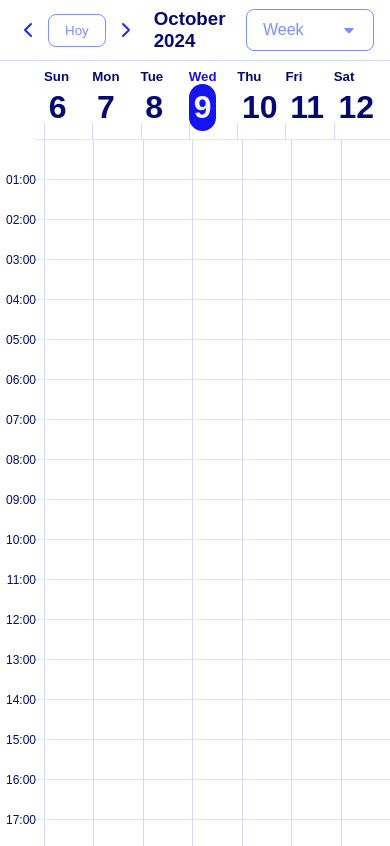
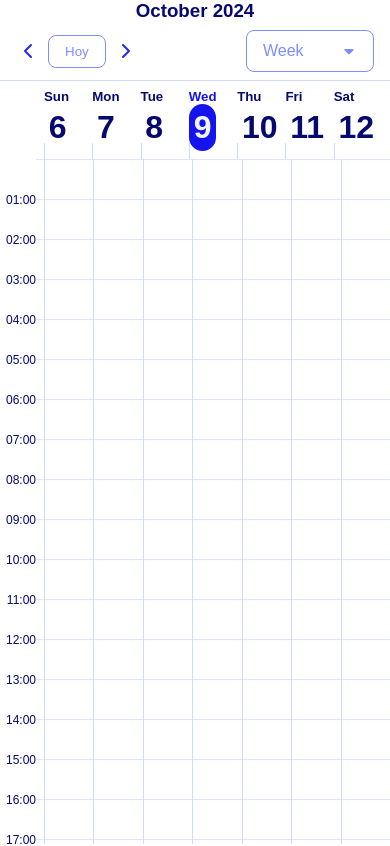
Before and after one commit to luis-keny/angular-calendar, an Angular app: page /calendar/week/2024/10/9 in a window 390 px wide. Built offline with nearby package versions, Linux system fonts and the light colour scheme.

Commit message:
feat(calendar): responsive header and styling to contain the body in the calendar view

```diff
--- a/src/app/layout/calendar/calendar.component.css
+++ b/src/app/layout/calendar/calendar.component.css
@@ -1,4 +1,17 @@
-.header {
+.calendar {
+    overflow: hidden;
+    height: 100vh;
+    width: 100vw;
+    display: grid;
+    grid-template-rows: auto 1fr;
+}
+
+.calendar__container {
+    position: relative;
+    overflow: hidden;
+}
+
+.header__container {
     display: flex;
     justify-content: space-between;
     align-items: center;
@@ -44,3 +57,21 @@
 .header__icon path:last-child {
     stroke: var(--color-600);
 }
+
+.date__name {
+    text-align: center;
+}
+
+.date__name--aux {
+    display: none;
+}
+
+@media (width > 480px) {
+    .date__name {
+        display: none;
+    }
+
+    .date__name--aux {
+        display: block;
+    }
+}
--- a/src/app/layout/calendar/calendar.component.html
+++ b/src/app/layout/calendar/calendar.component.html
@@ -1,5 +1,7 @@
-<section>
+<section class="calendar">
     <header class="header">
+        <h3 class="date__name">{{ customDate | monthYear}}</h3>
+        <div class="header__container">
             <div class="header__date">
                 <div class="header__date--controls">
                     <svg (click)="beforeDate()" class="header__icon" width="24"  height="24"  viewBox="0 0 24 24"  fill="none"  stroke="currentColor"  stroke-width="2"  stroke-linecap="round"  stroke-linejoin="round">
@@ -10,11 +12,12 @@
                         <path d="M9 6l6 6l-6 6" />
                     </svg>
                 </div>
-            <h3>{{ customDate | monthYear}}</h3>
+                <h3 class="date__name--aux">{{ customDate | monthYear}}</h3>
             </div>
             <app-select-custom (viewCalendarChange)="updateViewCalendar($event)"></app-select-custom>
+        </div>
     </header>
-    <main>
+    <main class="calendar__container">
         <router-outlet></router-outlet>
     </main>
 </section>
```
Lines whose indentation alone changed are shown as unchanged.
